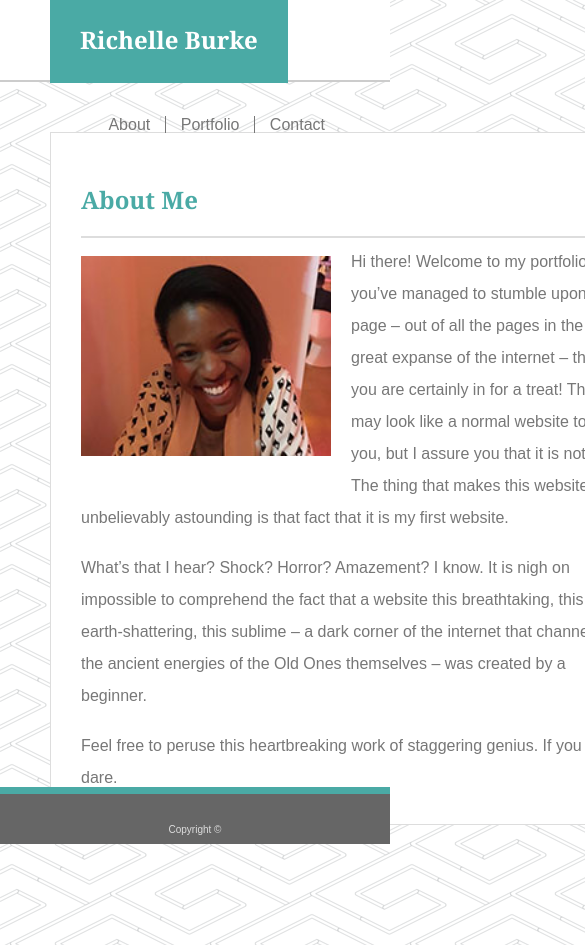
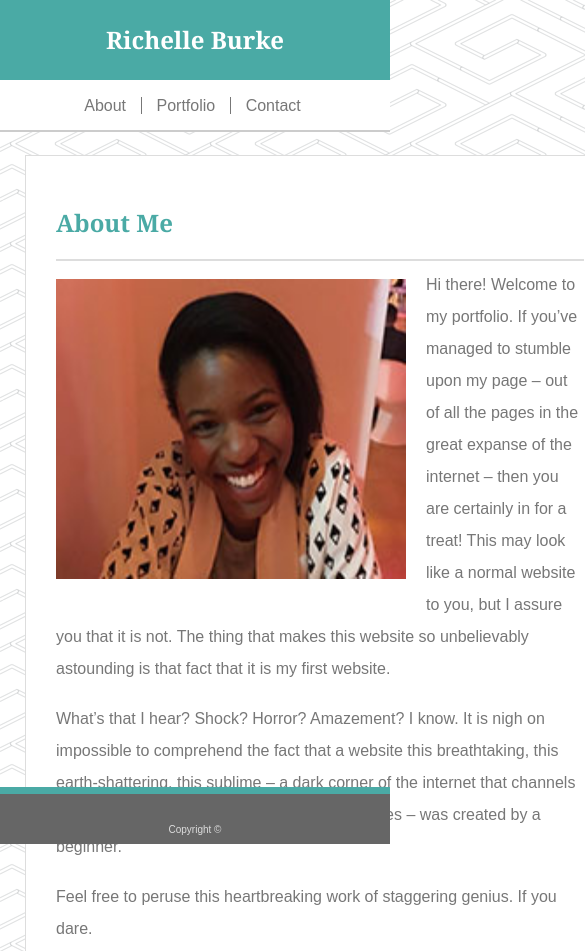
Before and after one commit to burkeri/Responsive-Portfolio, a plain HTML site: page index.html in a window 390 px wide. Shown: the top 951 px of the page, 585 px wide, since content can reach past the window. Drawn offline with Linux system fonts and the light colour scheme; a script that the page names is missing.

Commit message:
v2: 768 media query finished

```diff
--- a/assets/css/style.css
+++ b/assets/css/style.css
@@ -4,7 +4,7 @@ body {
     background-image: url("../images/pipes.png");
     font-family: Arial, Helvetica, sans-serif;
     color: #777777;
-
+    width: 100%;
 }
 
 a {
@@ -164,6 +164,10 @@ img {
     margin-left: 0;
 }
 
+#item:hover {
+    transition: .5s;
+    opacity: .6;
+
 h4 {
     font-family: Georgia, 'Times New Roman', Times, serif;
     color: white;
@@ -177,9 +181,6 @@ h4 {
     z-index: 1;
 }
 
- #item:hover {
-    transition: .5s;
-    opacity: .6;
 }
 
 /****************************************/
@@ -254,3 +255,105 @@ input:focus, textarea:focus {
 }
 
 /* =============== 768px ============== */
+
+@media screen and (max-width: 768px) {
+
+/* NAV BAR */
+
+header {
+    width: 100%;
+}
+
+h1 {
+    margin-left: 20px;
+}
+
+nav {
+    margin-right: 10px;
+}
+
+/* PAGE CONTENT */
+
+.content, .wrapper, .c-form {
+    width: 728px;
+    margin-left: 20px;
+    margin-right: 20px;
+}
+
+}
+
+/* =============== 640px ============== */
+
+@media screen and (max-width: 640px) {
+
+/* NAV BAR */
+
+    .menu {
+        border: none;
+    }
+
+    header {
+        border: none;
+    }
+
+    h1 {
+        display: block;
+        padding: 0;
+        margin: 0;
+        text-align: center;
+    }
+
+    nav {
+        width: 100%;
+        height: 50px;
+        padding: 0;
+        margin: 0;
+        text-align: center;
+        background: white;
+        border-bottom: 2px solid #cccccc;
+    }
+
+    ul {
+        position: relative;
+        bottom: 15px;
+    }
+
+/* ABOUT ME */
+
+    .content, .wrapper {
+        width: 590px;
+        margin-top: 75px;
+        margin-left: 25px;
+    }
+
+    .grid {
+        width: 300px;
+    }
+
+    #item {
+        width: 350px;
+        height: 300px;
+        margin-left: 80px;
+    }
+
+    img {
+        width: 350px;
+        height: 300px;
+        padding: 0;
+        margin: 0;
+    }
+
+    h4 {
+        font-family: Georgia, 'Times New Roman', Times, serif;
+        color: white;
+        margin: 0;
+        margin-top: 220px;
+        background: #4aaaa5;
+        box-sizing: border-box;
+        width: 350px;
+        padding: 15px;
+        position: absolute;
+        z-index: 1;
+    }
+
+}
```
